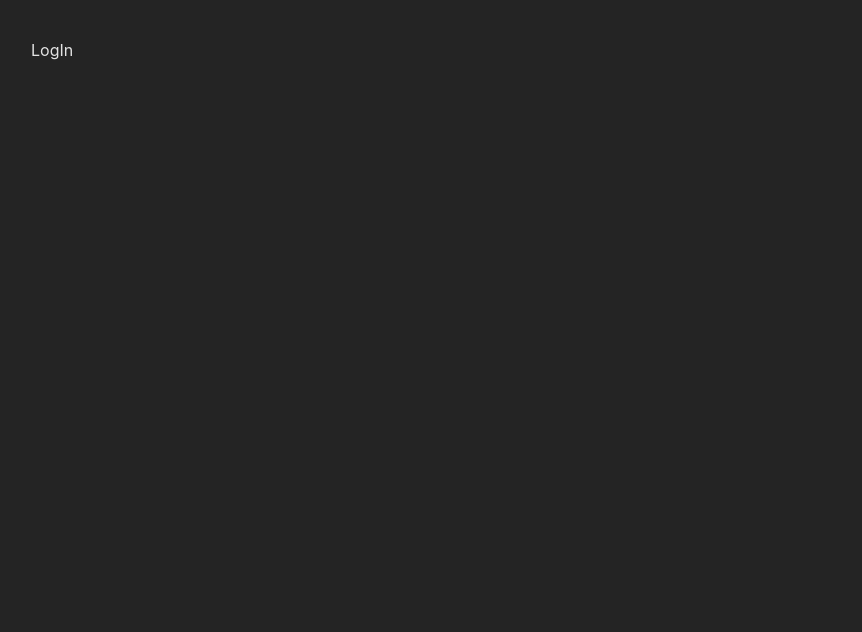
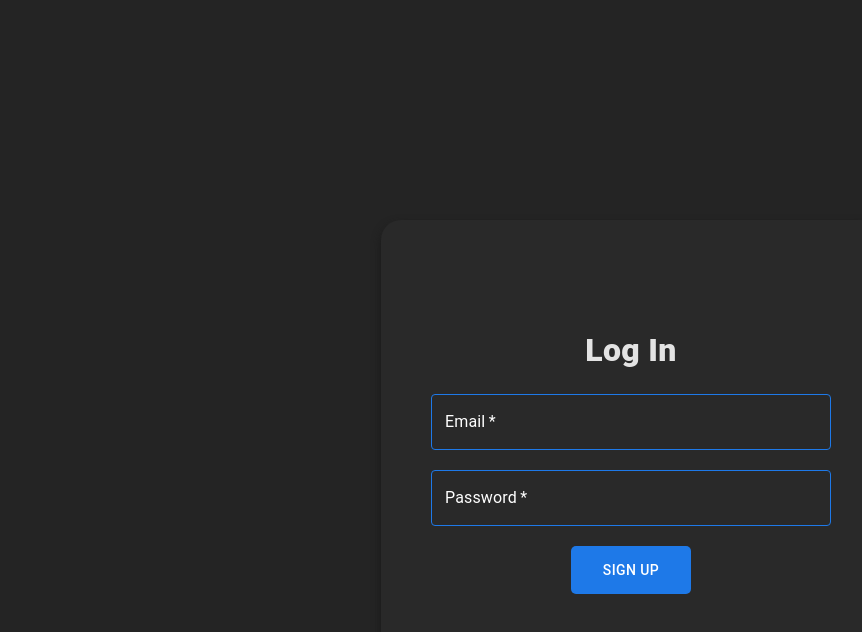
Before and after one commit to AidenRand/gui-user-auth, a React (Vite) app: page /login in a window 1280 px wide. Shown: the top 632 px of the page, without its empty margins (9-871 px from the left). Built offline with nearby package versions, Linux system fonts and the light colour scheme.

Commit message:
Add Log In page

```diff
--- a/src/components/LogIn.jsx
+++ b/src/components/LogIn.jsx
@@ -1,7 +1,97 @@
-import React from 'react';
+import React, { useRef } from 'react';
+import axios from 'axios';
+import { Box, TextField, Typography } from '@mui/material';
+import TextFieldStyling from './TextFieldStyling.jsx';
+import MyButton from './MyButton';
+import { ToastContainer, toast } from 'react-toastify';
+import 'react-toastify/dist/ReactToastify.css';
 
 function LogIn() {
-    return <div>LogIn</div>;
+    const emailRef = useRef(null);
+    const passwordRef = useRef(null);
+
+    const handleSubmit = async (e) => {
+        e.preventDefault();
+        const email = emailRef.current.value;
+        const password = passwordRef.current.value;
+
+        try {
+            const postReq = await axios
+                .post('http://localhost:5000/login', {
+                    email: email,
+                    password: password,
+                })
+                .then((res) => {
+                    if (res.data.success) {
+                        toast.success('Logged In successful!', {
+                            position: 'top-right',
+                            autoClose: 3000,
+                            hideProgressBar: false,
+                            closeOnClick: true,
+                            pauseOnHover: true,
+                            draggable: false,
+                        });
+                    }
+                });
+        } catch (err) {
+            toast.error('Log In failed!', {
+                position: 'top-right',
+                autoClose: 3000,
+                hideProgressBar: false,
+                closeOnClick: true,
+                pauseOnHover: true,
+                draggable: false,
+            });
+        }
+
+        console.log(status);
+
+        emailRef.current.value = '';
+        passwordRef.current.value = '';
+    };
+
+    return (
+        <Box>
+            <Box
+                component='form'
+                onSubmit={handleSubmit}
+                sx={{
+                    display: 'flex',
+                    flexDirection: 'column',
+                    justifyContent: 'center',
+                    alignItems: 'center',
+                    gap: '20px',
+                    bgcolor: 'primary.main',
+                    boxShadow: '0px 5px 10px 0px #191919',
+                    marginTop: '15%',
+                    height: '500px',
+                    width: '500px',
+                    marginLeft: 'auto',
+                    marginRight: 'auto',
+                    borderRadius: '20px',
+                }}
+            >
+                <Typography sx={{ fontSize: '32px', fontWeight: '900' }}>
+                    Log In
+                </Typography>
+                <TextField
+                    required
+                    inputRef={emailRef}
+                    label='Email'
+                    sx={TextFieldStyling}
+                />
+                <TextField
+                    required
+                    inputRef={passwordRef}
+                    label='Password'
+                    sx={TextFieldStyling}
+                />
+
+                <MyButton type='submit'>Sign Up</MyButton>
+                <ToastContainer />
+            </Box>
+        </Box>
+    );
 }
 
 export default LogIn;
--- a/src/components/SignUp.jsx
+++ b/src/components/SignUp.jsx
@@ -10,7 +10,6 @@ function SignUp() {
     const emailRef = useRef(null);
     const usernameRef = useRef(null);
     const passwordRef = useRef(null);
-    const [status, setStatus] = useState('');
 
     const handleSubmit = async (e) => {
         e.preventDefault();
@@ -26,7 +25,6 @@ function SignUp() {
                     username: username,
                 })
                 .then((res) => {
-                    // console.log(res.data.success);
                     if (res.data.success) {
                         toast.success('Account created successfully!', {
                             position: 'top-right',
```
Also changed, not shown: 2 other files (tests, documents, lock files or other folders).
